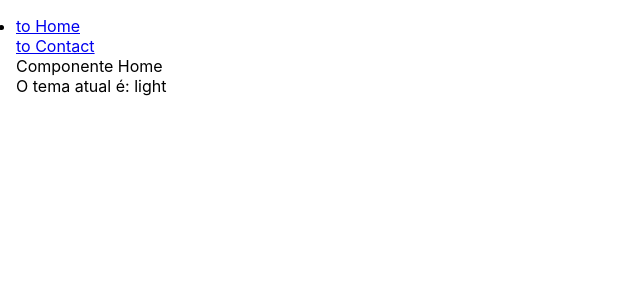
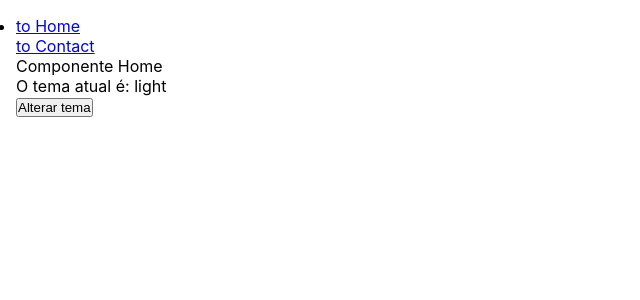
Before and after one commit to luccarendall/hooks-react, a React (Create React App) app: page / in a window 1280 px wide. Shown: the top 300 px of the page, without its empty margins (0-640 px from the left). Built offline with nearby package versions, Linux system fonts and the light colour scheme.

Commit message:
feat: Cria um botão para usar a função modifyTheme no componente Home

```diff
--- a/src/components/routes/Home.jsx
+++ b/src/components/routes/Home.jsx
@@ -12,8 +12,11 @@ function Home() {
     <div>
       <p>Componente Home</p>
       <p>O tema atual é: {theme}</p>
+      <button onClick={modifyTheme}>Alterar tema</button>
     </div>
   );
 }
 
 export default Home;
+
+// Lembrete: a persistencia de estado usando useContext é perdida após atualizar a página. Para manter nesses casos use outra forma de persistir dados, como o localStorage por exemplo. Inclusive tem o hook useLocalStorage que é bastante usado. O useContext é mais para facilitar a comunicação entre os componentes, criando um intermediário entre todos os componentes filhos de app por exemplo. Evitando prop drilling que torna teu código mt mais complexo e propenso a erros
```
